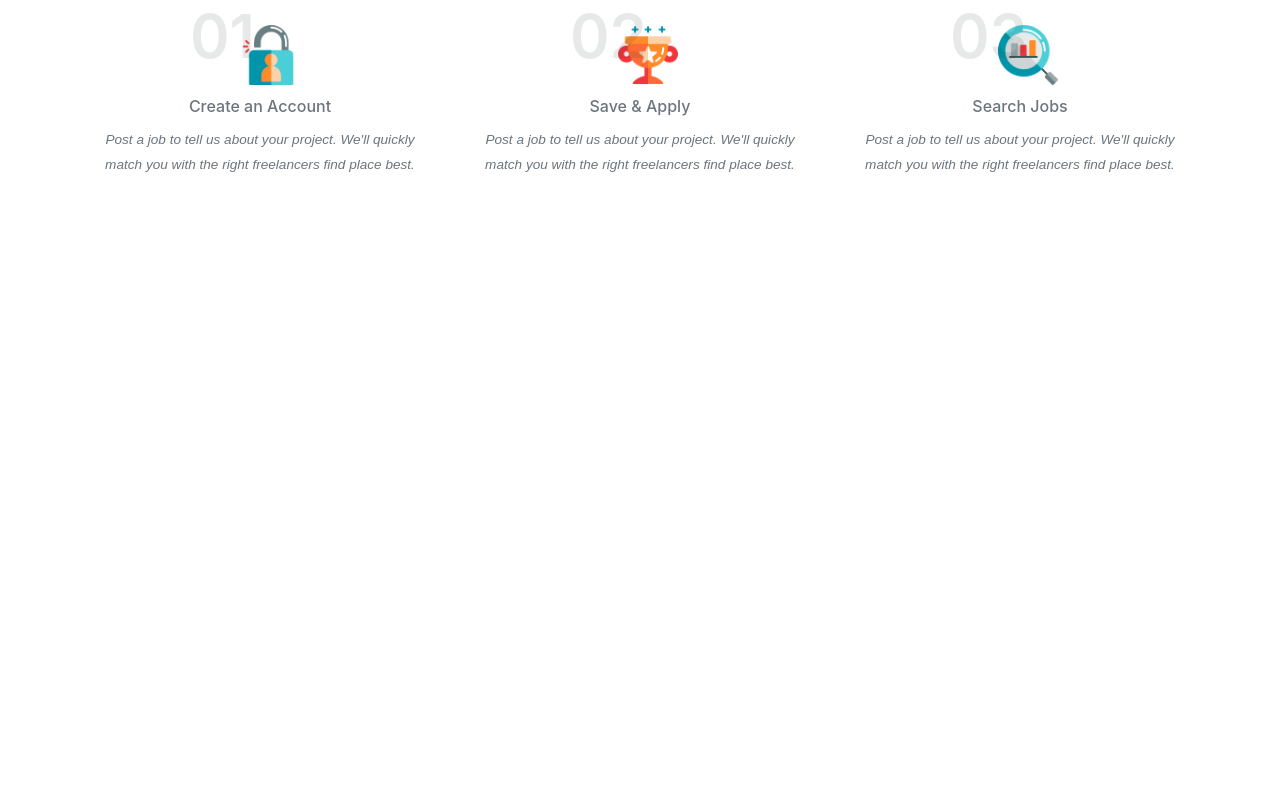
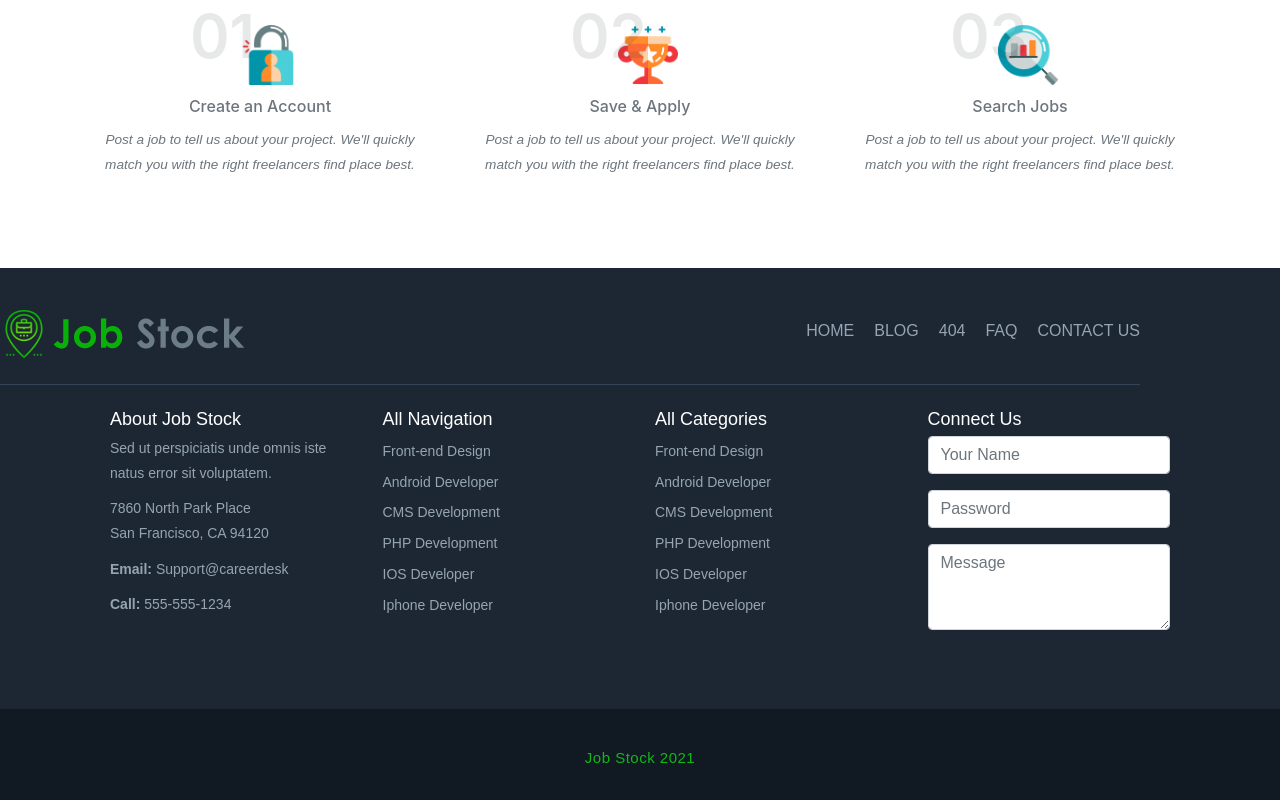
Before and after one commit to danishulhassan7/job-stock, a React (Create React App) app in the folder job-stock/: page /freelancing in a window 1280 px wide. Shown: the part 1015-1815 px from the top of the page. Before the commit the page ends 1211 px from the top, so only its background shows below. Built offline with nearby package versions, Linux system fonts and the light colour scheme.

Commit message:
Job-Stock >> Freelancing: Adding Footer Component

```diff
--- a/job-stock/src/components/Freelancing.js
+++ b/job-stock/src/components/Freelancing.js
@@ -6,7 +6,7 @@ import {HowItWorks} from './HowItWorks';
 import step1 from '../assets/img/step-1.png';
 import step2 from '../assets/img/step-2.png';
 import step3 from '../assets/img/step-3.png';
-
+import Footer from './Footer';
 
 export const Freelancing = () => (
     <Styles>
@@ -63,7 +63,8 @@ export const Freelancing = () => (
                     />
                     </Col>
                 </Row>
-            </Container>
+            </Container> <br/> <br/> <br/>
+            <Footer/>
         </section>
     </Styles>
 );
```
Also changed, not shown: 1 other file (tests, documents, lock files or other folders).
